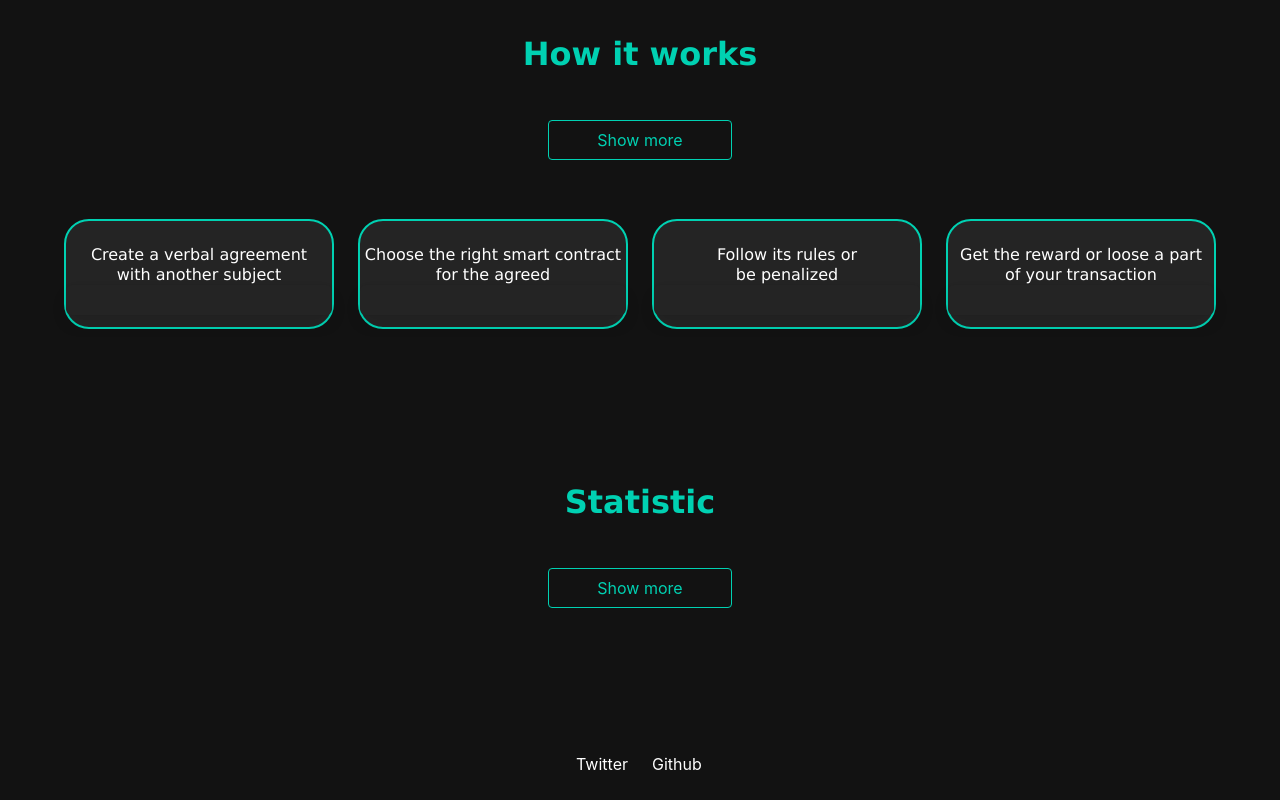
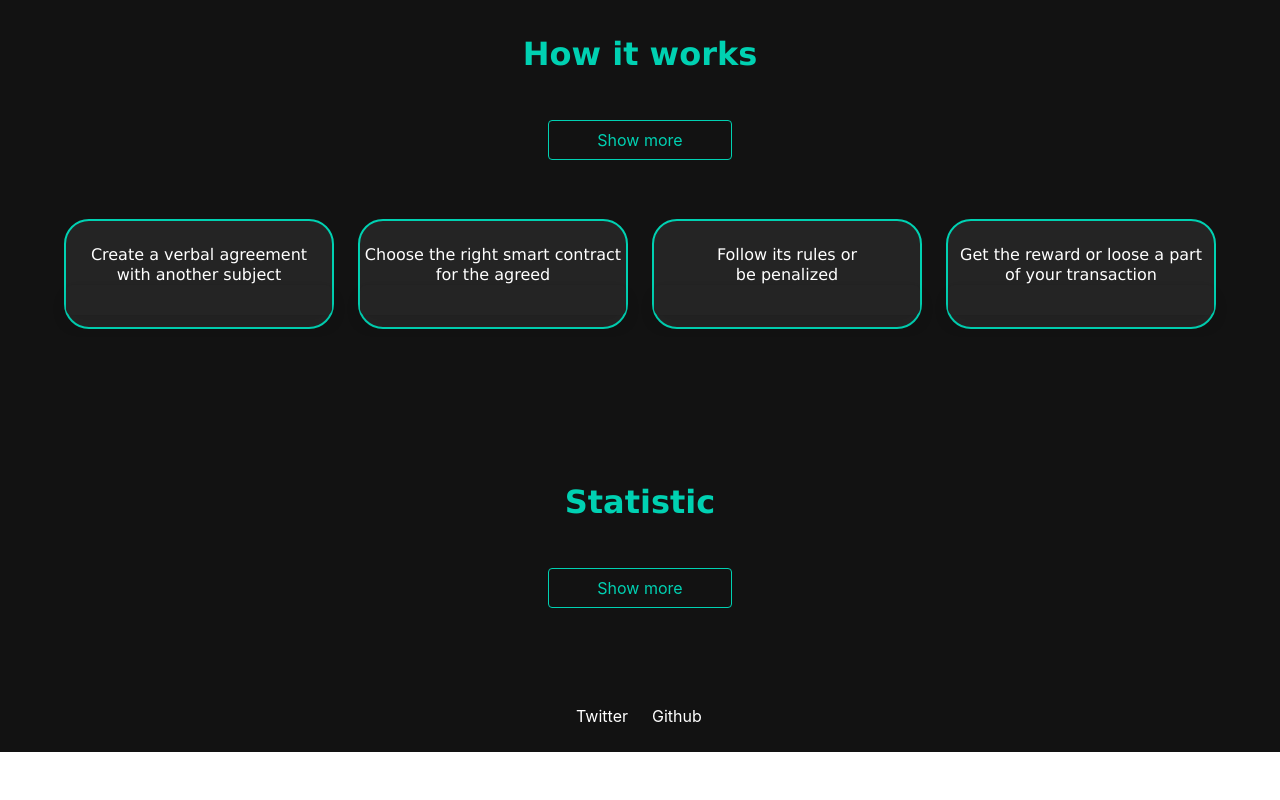
Before and after one commit to farinavito/Web3-Website, a Next.js app: page / in a window 1280 px wide. Shown: the part 812-1612 px from the top of the page. After the commit the page ends 1564 px from the top, so only its background shows below. Built offline with nearby package versions, Linux system fonts and the light colour scheme.

Commit message:
removed an unused section from the first page

```diff
--- a/pages/index.js
+++ b/pages/index.js
@@ -232,11 +232,7 @@ const Homepage = () => {
                 </div>
             </section>
 
-            <section className="hero is-small has-background-black-bis">
-                <div className="columns">
-                <div className="column has-text-centered mt-6"></div>
-                </div>
-            </section>
+
 
         <footer>
         <section className="hero is-small has-background-black-bis">
```
